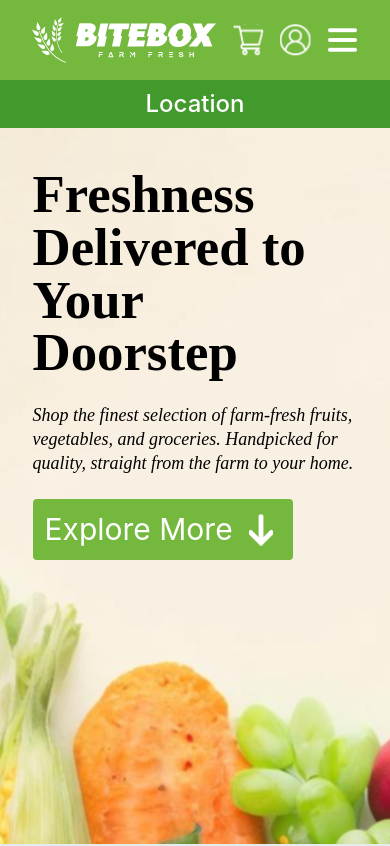
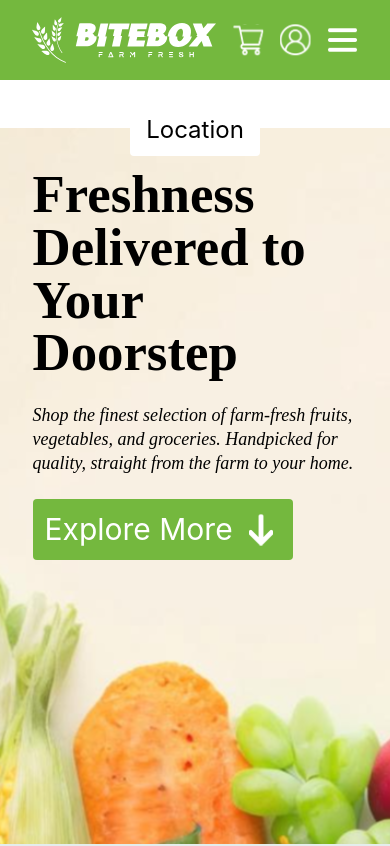
Before and after one commit to 9582anupam/Bite-Box, a React (Create React App) app in the folder Frontend/: page / in a window 390 px wide. Shown: the top 846 px of the page. Built offline with nearby package versions, Linux system fonts and the light colour scheme; no server answers.

Commit message:
fix sidebar functionality, add search bar on mobile, move location to sidebar, minor change in button, react scroll offset

```diff
--- a/Frontend/src/components/common/Button.js
+++ b/Frontend/src/components/common/Button.js
@@ -1,5 +1,5 @@
 const Button = ({
-    text,
+    text="button",
     color,
     textColor = "text-white", // Default text color to white
     padding = "py-2 px-4", // Default padding
--- a/Frontend/src/components/common/ProductCard.js
+++ b/Frontend/src/components/common/ProductCard.js
@@ -19,12 +19,12 @@ const ProductCard = ({ product }) => {
                         {product.name}
                     </p>
                     <div className="flex justify-center items-center gap-2">
-                        <p className="text-lg line-through text-[#7F7F7F] leading-3">
-                            &#8377; {/* rupee symbol */}
+                        <p className="text-sm md:text-lg line-through text-[#7F7F7F] leading-3">
+                            {"\u20B9"} {/* rupee symbol */}
                             {product.price.toFixed(2)}
                         </p>
-                        <p className="text-2xl text-[#74B83E] leading-3 font-semibold">
-                            &#8377; {/* rupee symbol */}
+                        <p className="text-base md:text-2xl text-[#74B83E] leading-3 font-semibold">
+                            {"\u20B9"} {/* rupee symbol */}
                             {(
                                 product.price -
                                 product.price * (product.discount / 100)
--- a/Frontend/src/components/common/SearchBar.js
+++ b/Frontend/src/components/common/SearchBar.js
@@ -1,12 +1,12 @@
 import { TextField, InputAdornment } from "@mui/material";
 import SearchIcon from "@mui/icons-material/Search";
 
-const SearchBar = () => {
+const SearchBar = ( { size } ) => {
     return (
         <TextField
             variant="outlined"
             placeholder="Search for products..."
-            size="small"
+            size={size}
             fullWidth
             slotProps={{
                 input: {
@@ -31,9 +31,11 @@ const SearchBar = () => {
                         borderColor: "#74B83E",
                     },
                 },
+                zIndex: 1,
             }}
         />
     );
 };
 
+
 export default SearchBar;
--- a/Frontend/src/components/pages/home/Header.js
+++ b/Frontend/src/components/pages/home/Header.js
@@ -7,9 +7,9 @@ import SearchBar from "../../common/SearchBar";
 import Button from "../../common/Button";
 import { Link } from "react-router-dom";
 
-const Header = ({ setIsSidebarActive, isSidebarActive }) => {
+const Header = ({ setIsSidebarActive, isSidebarActive, headerRef }) => {
     return (
-        <div className="bg-[#74B83E] h-20 flex items-center justify-between gap-4 px-8 w-full">
+        <div className="bg-[#74B83E] h-20 flex items-center justify-between gap-4 px-8 w-full" >
             {/* Logo */}
             <Link className="flex items-center" to={"/"}>
                 <img
@@ -21,7 +21,7 @@ const Header = ({ setIsSidebarActive, isSidebarActive }) => {
 
             {/* Search Bar */}
             <div className="w-1/3 md:block hidden">
-                <SearchBar />
+                <SearchBar size={"small"} />
             </div>
 
             {/* Location */}
@@ -46,7 +46,7 @@ const Header = ({ setIsSidebarActive, isSidebarActive }) => {
                 {/* Hamburger */}
                 <div
                     className="md:hidden block"
-                    onClick={() => setIsSidebarActive(!isSidebarActive)}>
+                    onClick={() => setIsSidebarActive(!isSidebarActive)} ref={headerRef}>
                     <img src={ham} alt="ham" className="h-12" />
                 </div>
             </div>
--- a/Frontend/src/components/pages/home/Hero.js
+++ b/Frontend/src/components/pages/home/Hero.js
@@ -22,7 +22,7 @@ const Hero = () => {
                         to="product"
                         smooth={true}
                         duration={500}
-                        offset={-128}
+                        offset={-118}
                         className="cursor-pointer w-fit">
                         <Button
                             color={"#74B83E"}
--- a/Frontend/src/components/pages/home/Location.js
+++ b/Frontend/src/components/pages/home/Location.js
@@ -1,11 +1,20 @@
-
+import Button from "../../common/Button";
 
 const Location = () => {
+    return (
+        // <div className="bg-[#429A2D] h-12 w-full flex items-center justify-evenly md:hidden">
+        //     <p className="text-2xl text-white font-medium">Location</p>
+        // </div>
+        <Button
+            text={"Location"}
+            color={"#FFFFFF"}
+            fontSize="text-2xl"
+            size={"large"}
+            className={"w-full h-20"}
+            customClasses={"mt-6 mx-auto"}
+            textColor={"text-black"}
 
-    return (
-        <div className="bg-[#429A2D] h-12 w-full flex items-center justify-evenly md:hidden">
-            <p className="text-2xl text-white font-medium">Location</p>
-        </div>
+        />
     );
 };
 
--- a/Frontend/src/components/pages/home/Sidebar.js
+++ b/Frontend/src/components/pages/home/Sidebar.js
@@ -1,6 +1,7 @@
-import { Link as RouterLink } from 'react-router-dom'; // For regular page navigation
-import { Link } from 'react-scroll'; // For scrolling navigation
-import { useLocation } from 'react-router-dom'; // To get the current route
+import { Link as RouterLink } from "react-router-dom"; // For regular page navigation
+import { Link } from "react-scroll"; // For scrolling navigation
+import { useLocation } from "react-router-dom"; // To get the current route
+import Location from "./Location";
 
 const Sidebar = () => {
     // Navigation lists for different pages
@@ -31,10 +32,8 @@ const Sidebar = () => {
 
     return (
         <div className="sidebar bg-[#74b83e] h-full p-4">
-            <p className="text-4xl font-bold text-center mb-4 text-[#f9f7f2]">
-                Categories
-            </p>
-            <div className="h-[1px] w-full bg-white mb-8 opacity-50"></div>
+            <Location />
+            <div className="h-[1px] w-full bg-white my-4 opacity-50"></div>
             <div className="flex flex-col gap-6">
                 {navList.map((nav, index) =>
                     location.pathname === "/" ? (
@@ -44,7 +43,7 @@ const Sidebar = () => {
                             to={nav.link}
                             smooth={true}
                             duration={500}
-                            offset={-128}
+                            offset={-140}
                             className="text-3xl text-white cursor-pointer">
                             {nav.name}
                         </Link>
```
